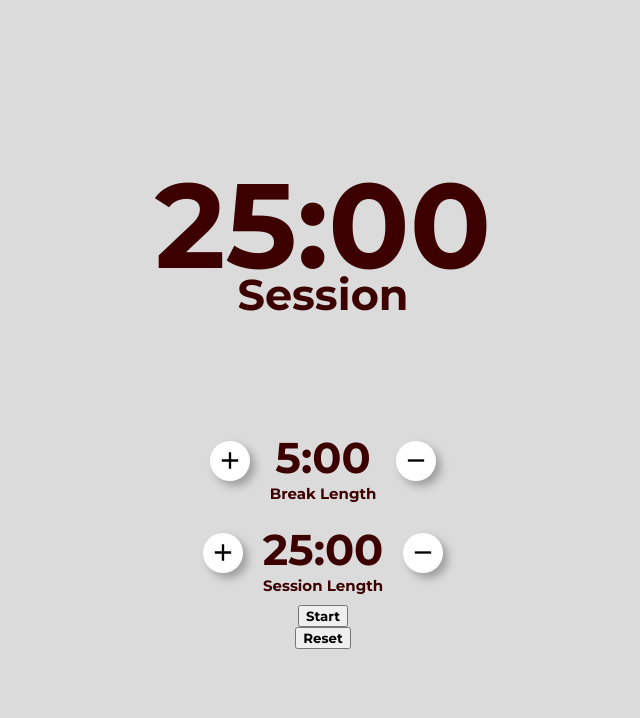
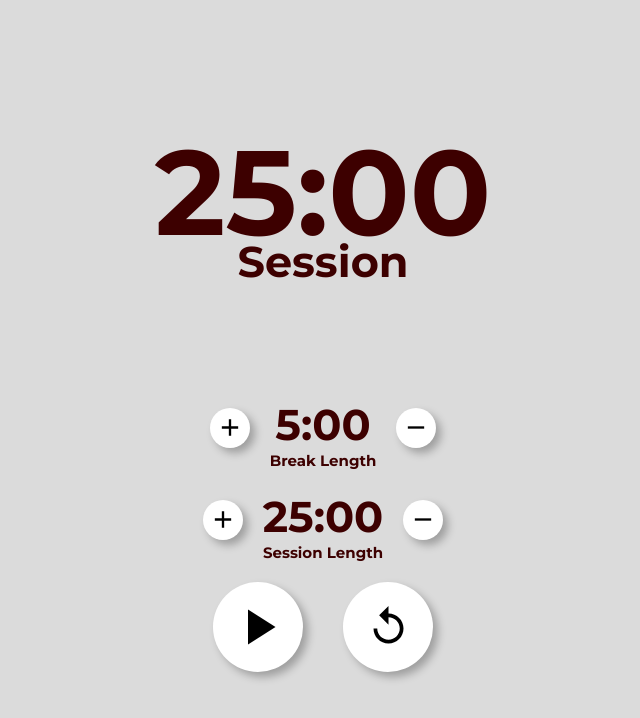
Before and after one commit to joshuayoes/pomodoro-clock, a React (Create React App) app: page / in a window 1280 px wide. Shown: the top 718 px of the page, without its empty margins (317-957 px from the left). Built offline with nearby package versions, Linux system fonts and the light colour scheme.

Commit message:
Button styling

```diff
--- a/src/App.tsx
+++ b/src/App.tsx
@@ -31,6 +31,11 @@ const TimerContainer = styled.section`
   display: flex;
   flex-direction: column;
   align-items: center;
+  min-width: 350px;
+`;
+
+const ButtonContainer = styled.section`
+  display: flex;
 `;
 
 
@@ -55,8 +60,10 @@ const App: React.FC = () => {
           increase={increaseSessionLength()}
           decrease={decreaseSessionLength()}
         />
-        <StartStop />
-        <ResetButton />
+        <ButtonContainer>
+          <StartStop />
+          <ResetButton />
+        </ButtonContainer>
       </TimerContainer>
     </Background>
   );
--- a/src/components/ResetButton.tsx
+++ b/src/components/ResetButton.tsx
@@ -1,12 +1,28 @@
 import React from 'react';
 import { useDispatch } from 'react-redux';
+import styled from 'styled-components';
+import { MdReplay } from 'react-icons/md';
 import { resetTimer } from '../redux/actionCreators';
+import { baseTheme } from '../theme';
+
+const Button = styled.button`
+  display: flex;
+  align-items: center;
+  justify-content: center;
+  background-color: ${baseTheme.buttonBackground};
+  border-radius: 100%;
+  box-shadow: ${baseTheme.buttonShadow} 5px 5px 8px;
+  height: 90px;
+  width: 90px;
+  border: none;
+  margin: 10px 20px;
+`;
 
 const ResetButton: React.FC = () => {
   const dispatch = useDispatch();
 
   return (
-    <button
+    <Button
       type="button"
       id="reset"
       onClick={(): void => {
@@ -17,8 +33,8 @@ const ResetButton: React.FC = () => {
         dispatch(resetTimer());
       }}
     >
-      Reset
-    </button>
+      <MdReplay size={45} />
+    </Button>
   );
 };
 
--- a/src/components/StartStop.tsx
+++ b/src/components/StartStop.tsx
@@ -2,22 +2,38 @@ import React from 'react';
 import {
   useSelector, useDispatch,
 } from 'react-redux';
+import styled from 'styled-components';
+import { MdPlayArrow, MdPause } from 'react-icons/md';
 import { beginCountdown, pauseCountdown } from '../redux/actionCreators';
 import { AppStore } from '../redux/store';
+import { baseTheme } from '../theme';
+
+const Button = styled.button`
+  display: flex;
+  align-items: center;
+  justify-content: center;
+  background-color: ${baseTheme.buttonBackground};
+  border-radius: 100%;
+  box-shadow: ${baseTheme.buttonShadow} 5px 5px 8px;
+  height: 90px;
+  width: 90px;
+  border: none;
+  margin: 10px 20px;
+`;
 
 const StartStop: React.FC = () => {
   const isPlaying = useSelector((state: AppStore) => state.timer.isPlaying);
   const dispatch = useDispatch();
 
   return (
-    <button
+    <Button
       type="button"
       id="start_stop"
       // eslint-disable-next-line @typescript-eslint/explicit-function-return-type
       onClick={() => (isPlaying ? dispatch(pauseCountdown()) : dispatch(beginCountdown()))}
     >
-      {isPlaying ? 'Stop' : 'Start'}
-    </button>
+      {isPlaying ? <MdPause size={60} /> : <MdPlayArrow size={60} />}
+    </Button>
   );
 };
 
```
